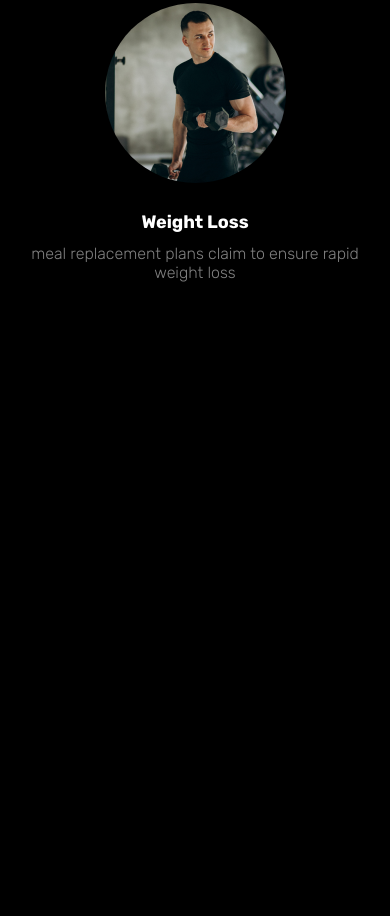
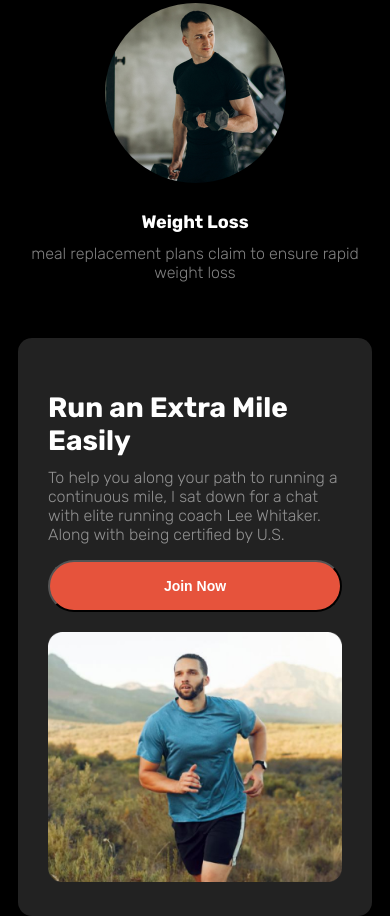
Before and after one commit to BD-Arfat/Assignment-two, a plain HTML site: page index.html in a window 390 px wide. Shown: the part 2456-3372 px from the top of the page. Before the commit the page ends 2894 px from the top, so only its background shows below. Drawn offline with Linux system fonts and the light colour scheme; a web font is replaced by a local one.

Commit message:
mile-easliy section complite

```diff
--- a/index.html
+++ b/index.html
@@ -94,6 +94,23 @@
           </div>
         </div>
       </section>
+      <!-- Mile Easily section -->
+      <section class="mile-easily-container">
+        <div class="mile-easily-content">
+          <div class="mile-easily-items">
+            <h1>Run an Extra Mile Easily</h1>
+            <p>
+              To help you along your path to running a continuous mile, I sat
+              down for a chat with elite running coach Lee Whitaker. Along with
+              being certified by U.S.
+            </p>
+            <button>Join Now</button>
+          </div>
+          <div class="mile-easily-image">
+            <img src="images/Rectangle 22.png" alt="" />
+          </div>
+        </div>
+      </section>
     </main>
     <!-- footer section -->
     <footer></footer>
--- a/styles/index.css
+++ b/styles/index.css
@@ -171,3 +171,35 @@ ul > li > a {
 .habits-card-item p {
   color: var(--paragraph-gray-color);
 }
+/* mile-easily section styles */
+.mile-easily-container {
+  max-width: var(--container-width);
+  margin: 70px auto;
+  color: var(--white-color);
+}
+.mile-easily-content {
+  display: flex;
+  align-items: center;
+  justify-content: space-between;
+  background-color: #222222;
+  padding: 30px;
+  border-radius: 14px;
+}
+.mile-easily-items {
+  max-width: 45%;
+}
+.mile-easily-items h1 {
+  font-size: 48px;
+  margin-bottom: -5px;
+}
+.mile-easily-items p {
+  color: var(--paragraph-gray-color);
+}
+.mile-easily-items button {
+  background-color: var(--brown-color);
+  padding: 16px 50px;
+  border-radius: 30px;
+  font-size: 14px;
+  font-weight: 600;
+  color: var(--white-color);
+}
--- a/styles/mobile.css
+++ b/styles/mobile.css
@@ -72,4 +72,27 @@
     grid-template-columns: repeat(1, 4fr);
     margin: 20px;
   }
+  /* mile-easily section styles */
+  .mile-easily-container {
+    max-width: 100%;
+    margin: -100px auto;
+  }
+  .mile-easily-content {
+    flex-direction: column;
+    margin: 10px;
+  }
+  .mile-easily-items {
+    max-width: 100%;
+  }
+  .mile-easily-items h1 {
+    font-size: 28px;
+    margin-bottom: -5px;
+  }
+  .mile-easily-image img {
+    max-width: 100%;
+  }
+  .mile-easily-items button {
+    width: 100%;
+    margin-bottom: 20px;
+  }
 }
```
Also changed, not shown: images/Rectangle 22.png (added).
